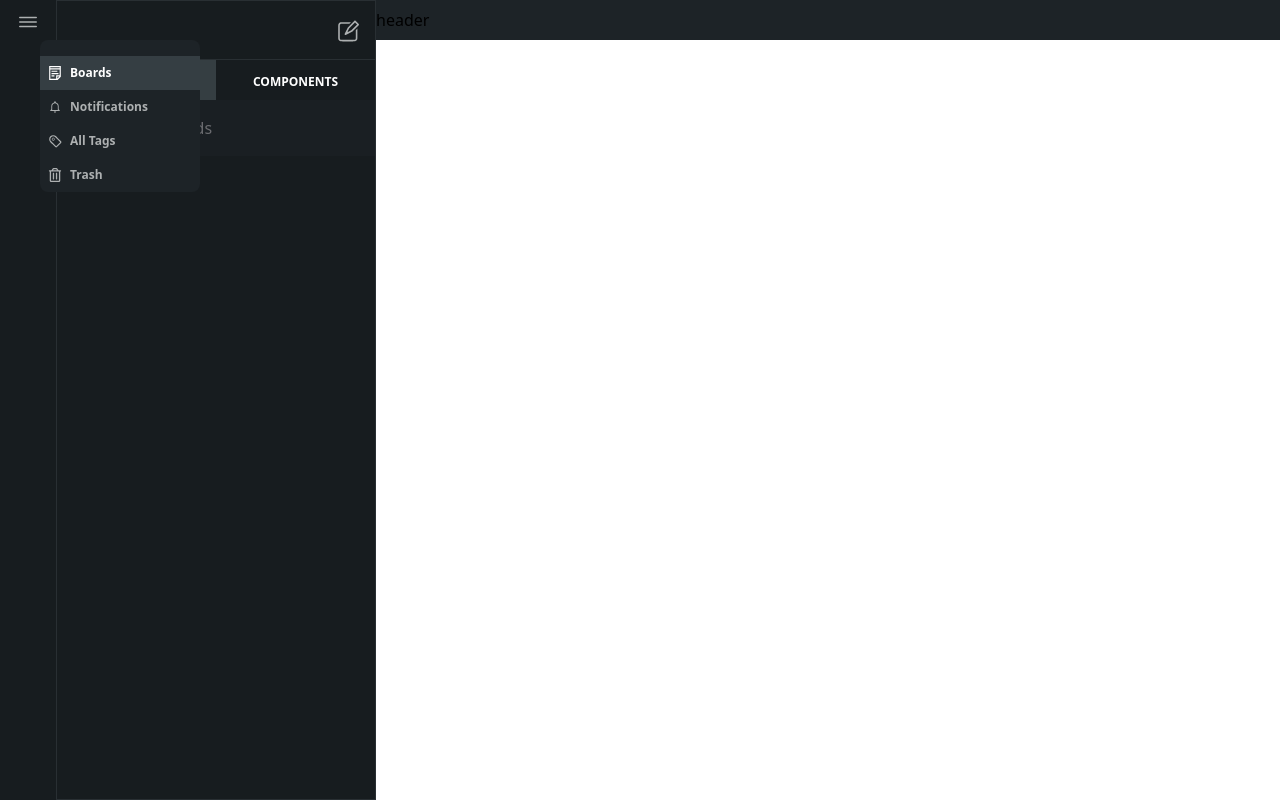
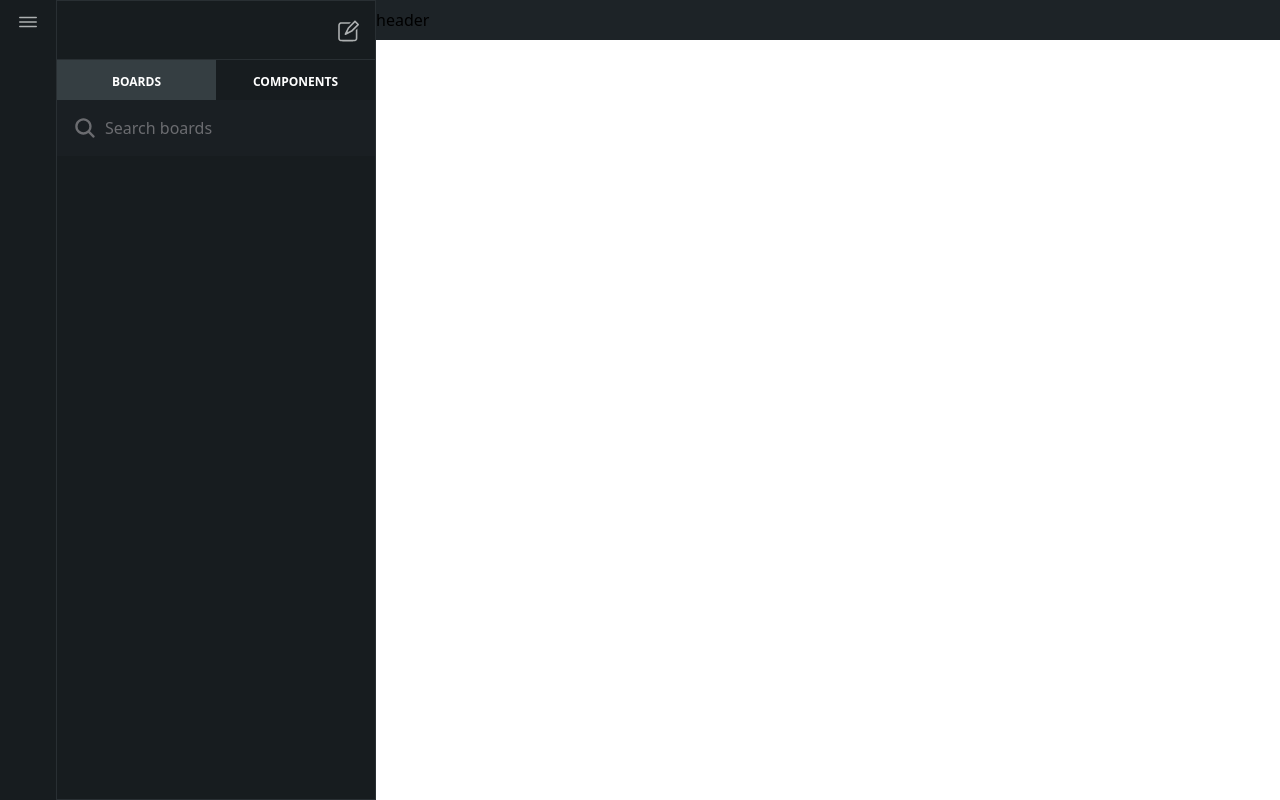
Before and after one commit to joao-miguel8/SuperNotes, a React (Vite) app: page /boards in a window 1280 px wide. Built offline with nearby package versions, Linux system fonts and the light colour scheme.

Commit message:
- Change isSideNavClosed to false the be closed by default

```diff
--- a/src/pages/Boards.tsx
+++ b/src/pages/Boards.tsx
@@ -8,7 +8,7 @@ import classNames from "classnames";
 import NavMenu from "../components/NavMenu";
 
 function Boards() {
-	const [isSideNavClosed, setIsSideNavClosed] = useState(true);
+	const [isSideNavClosed, setIsSideNavClosed] = useState(false);
 	const [currentSnippetTab, setCurrentSnippetTab] = useState<"Boards" | "Components">("Boards");
 
 	return (
```
